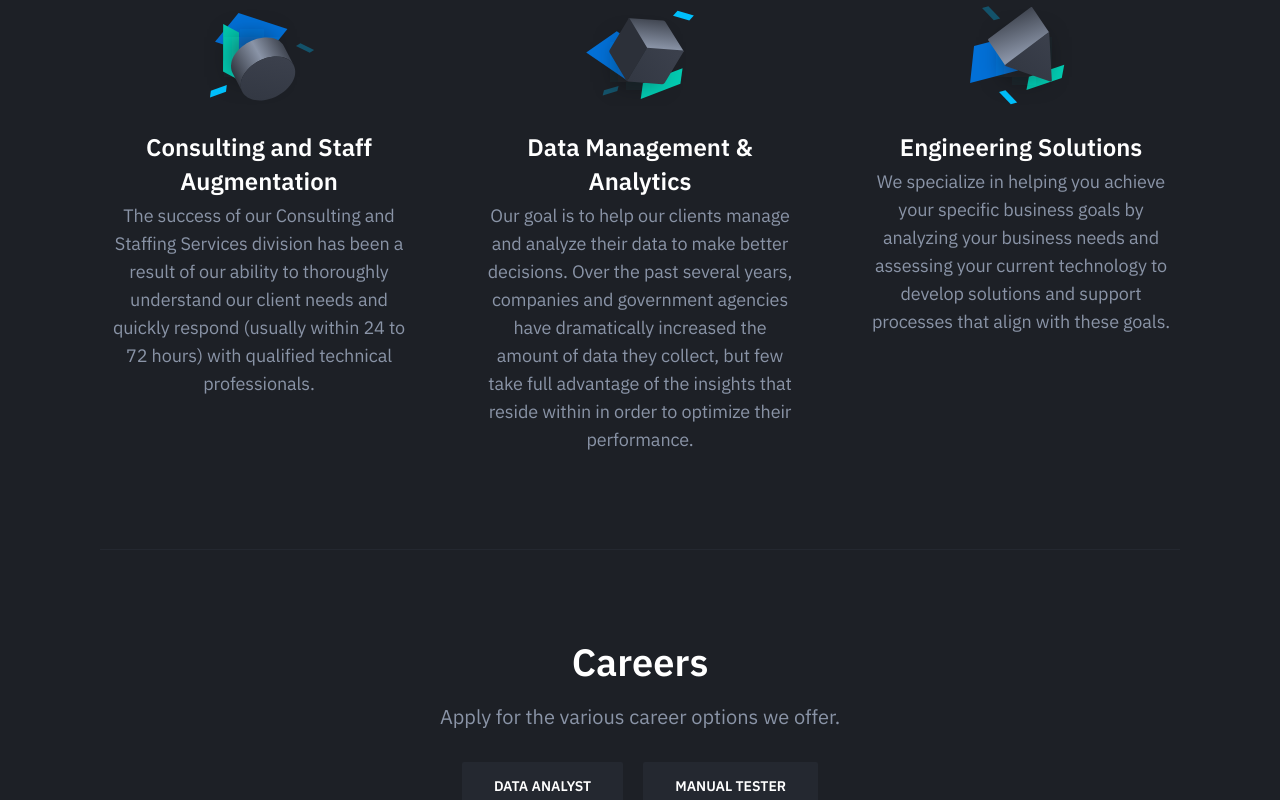
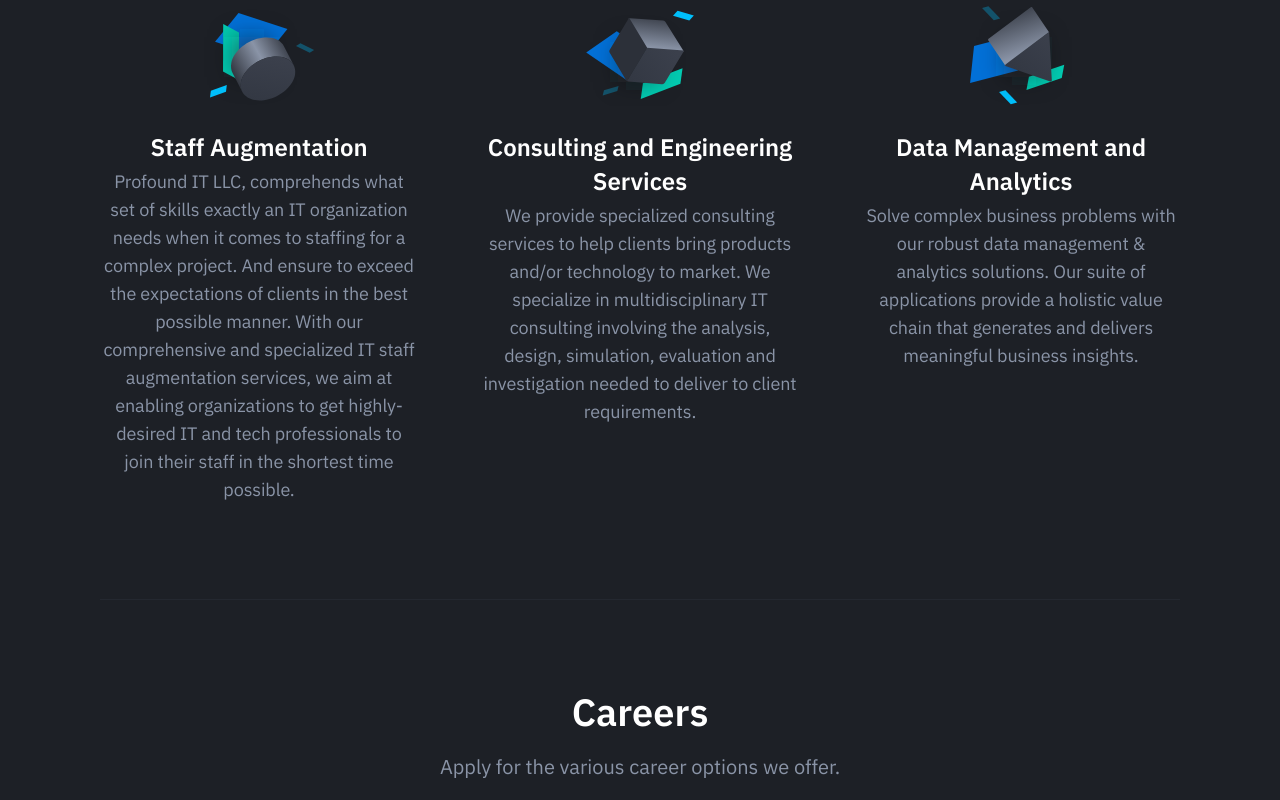
Before and after one commit to ashish051321/profoundit, a website: page index.html in a window 1280 px wide. Shown: the part 772-1572 px from the top of the page. Drawn offline with nearby package versions, Linux system fonts and the light colour scheme.

Commit message:
Update textual description on the site

```diff
--- a/index.html
+++ b/index.html
@@ -33,8 +33,8 @@
             <!-- <button type="button" class="btn btn-primary" data-toggle="modal" data-target="#exampleModalCenter">
                 Launch demo modal
             </button> -->
-            <div class="modal fade" id="jobModal" tabindex="-1" role="dialog"
-                aria-labelledby="exampleModalCenterTitle" aria-hidden="true">
+            <div class="modal fade" id="jobModal" tabindex="-1" role="dialog" aria-labelledby="exampleModalCenterTitle"
+                aria-hidden="true">
                 <div class="modal-dialog modal-dialog-centered" role="document">
                     <div class="modal-content">
                         <div class="modal-header">
@@ -44,20 +44,13 @@
                             </button>
                         </div>
                         <div class="modal-body" id="modal-body">
-                            Talented QA Tester looking for a new challenge? Does the idea of joining an award-winning
-                            studio and working on some exciting projects appeal to you? If so, keep reading!
-
-                            As a QA Tester at this studio, you will have the chance to work fully remotely as you help
-                            internal and external development teams in ensuring games meet a high quality standard,
-                            playing a vital role in having a huge impact on the final game product.
-
-                            This leading indie game studio works to develop innovative game titles for audiences around
-                            the world. With award-winning games on their backs and a talented team by their side, this
-                            studio is set for a lot of success!
+                            <!-- Being populated from backend -->
                         </div>
                         <div class="modal-footer">
-                            <a type="button" class="btn btn-secondary text-decoration-none" data-dismiss="modal">Close</a>
-                            <a id="modalApplyButton" class="btn btn-primary text-decoration-none" type="button" target="_self" href="" class="btn btn-primary">Apply</a>
+                            <a type="button" class="btn btn-secondary text-decoration-none"
+                                data-dismiss="modal">Close</a>
+                            <a id="modalApplyButton" class="btn btn-primary text-decoration-none" type="button"
+                                target="_self" href="" class="btn btn-primary">Apply</a>
                         </div>
                     </div>
                 </div>
@@ -102,11 +95,13 @@
                                     <div class="feature-icon">
                                         <img src="dist/images/feature-icon-01.svg" alt="Feature 01">
                                     </div>
-                                    <h4 class="feature-title mt-24">Consulting and Staff Augmentation</h4>
-                                    <p class="text-sm mb-0">The success of our Consulting and Staffing Services division
-                                        has been a result of our ability to thoroughly understand our client needs and
-                                        quickly respond (usually within 24 to 72 hours) with qualified technical
-                                        professionals.</p>
+                                    <h4 class="feature-title mt-24">Staff Augmentation</h4>
+                                    <p class="text-sm mb-0">Profound IT LLC, comprehends what set of skills exactly an
+                                        IT organization needs when it comes to staffing for a complex project. And
+                                        ensure to exceed the expectations of clients in the best possible manner. With
+                                        our comprehensive and specialized IT staff augmentation services, we aim at
+                                        enabling organizations to get highly-desired IT and tech professionals to join
+                                        their staff in the shortest time possible.</p>
                                 </div>
                             </div>
                             <div class="feature text-center is-revealing">
@@ -114,12 +109,11 @@
                                     <div class="feature-icon">
                                         <img src="dist/images/feature-icon-02.svg" alt="Feature 02">
                                     </div>
-                                    <h4 class="feature-title mt-24">Data Management & Analytics</h4>
-                                    <p class="text-sm mb-0">Our goal is to help our clients manage and analyze their
-                                        data to make better decisions. Over the past several years, companies and
-                                        government agencies have dramatically increased the amount of data they collect,
-                                        but few take full advantage of the insights that reside within in order to
-                                        optimize their performance.</p>
+                                    <h4 class="feature-title mt-24">Consulting and Engineering Services</h4>
+                                    <p class="text-sm mb-0">We provide specialized consulting services to help clients
+                                        bring products and/or technology to market. We specialize in multidisciplinary
+                                        IT consulting involving the analysis, design, simulation, evaluation and
+                                        investigation needed to deliver to client requirements.</p>
                                 </div>
                             </div>
                             <div class="feature text-center is-revealing">
@@ -127,10 +121,11 @@
                                     <div class="feature-icon">
                                         <img src="dist/images/feature-icon-03.svg" alt="Feature 03">
                                     </div>
-                                    <h4 class="feature-title mt-24">Engineering Solutions</h4>
-                                    <p class="text-sm mb-0">We specialize in helping you achieve your specific business
-                                        goals by analyzing your business needs and assessing your current technology to
-                                        develop solutions and support processes that align with these goals.</p>
+                                    <h4 class="feature-title mt-24">Data Management and Analytics</h4>
+                                    <p class="text-sm mb-0">Solve complex business problems with our robust data
+                                        management & analytics solutions. Our suite of applications provide a
+                                        holistic value chain that generates and delivers meaningful business insights.
+                                    </p>
                                 </div>
                             </div>
                         </div>
```
